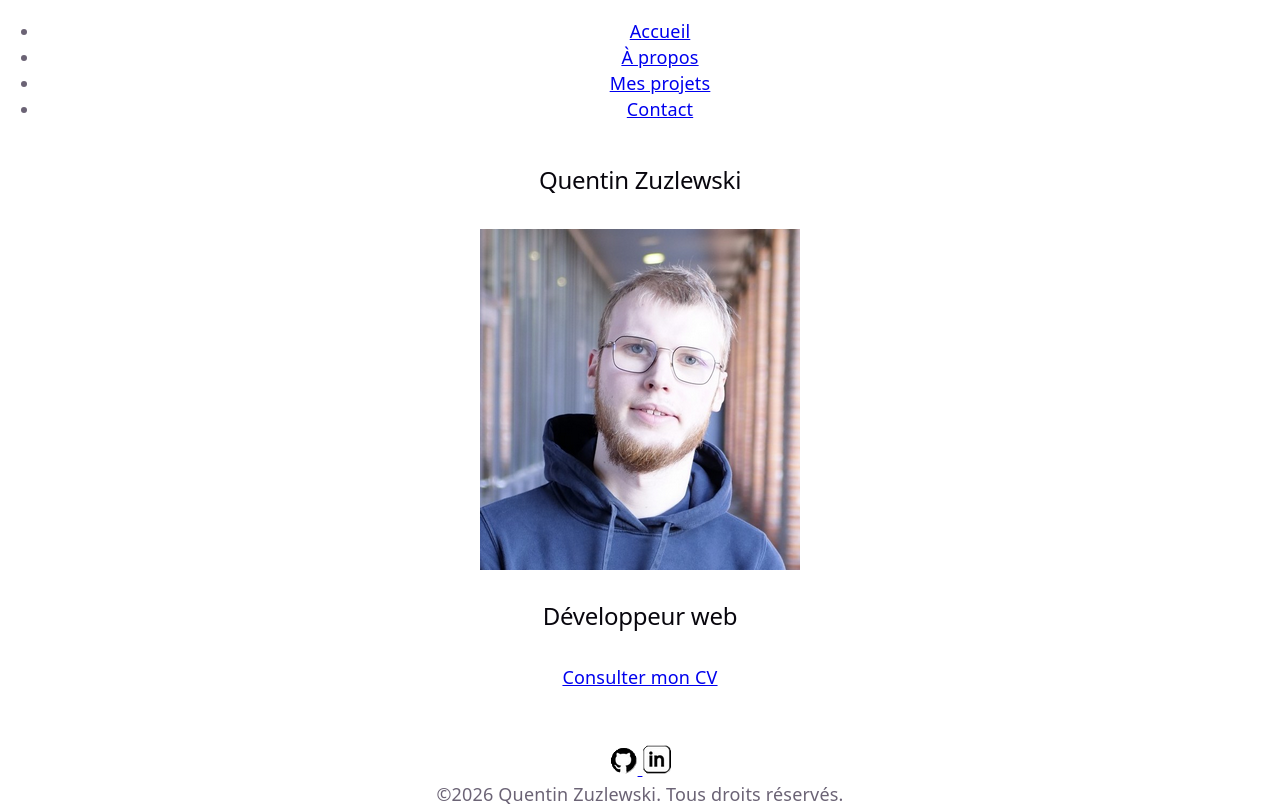
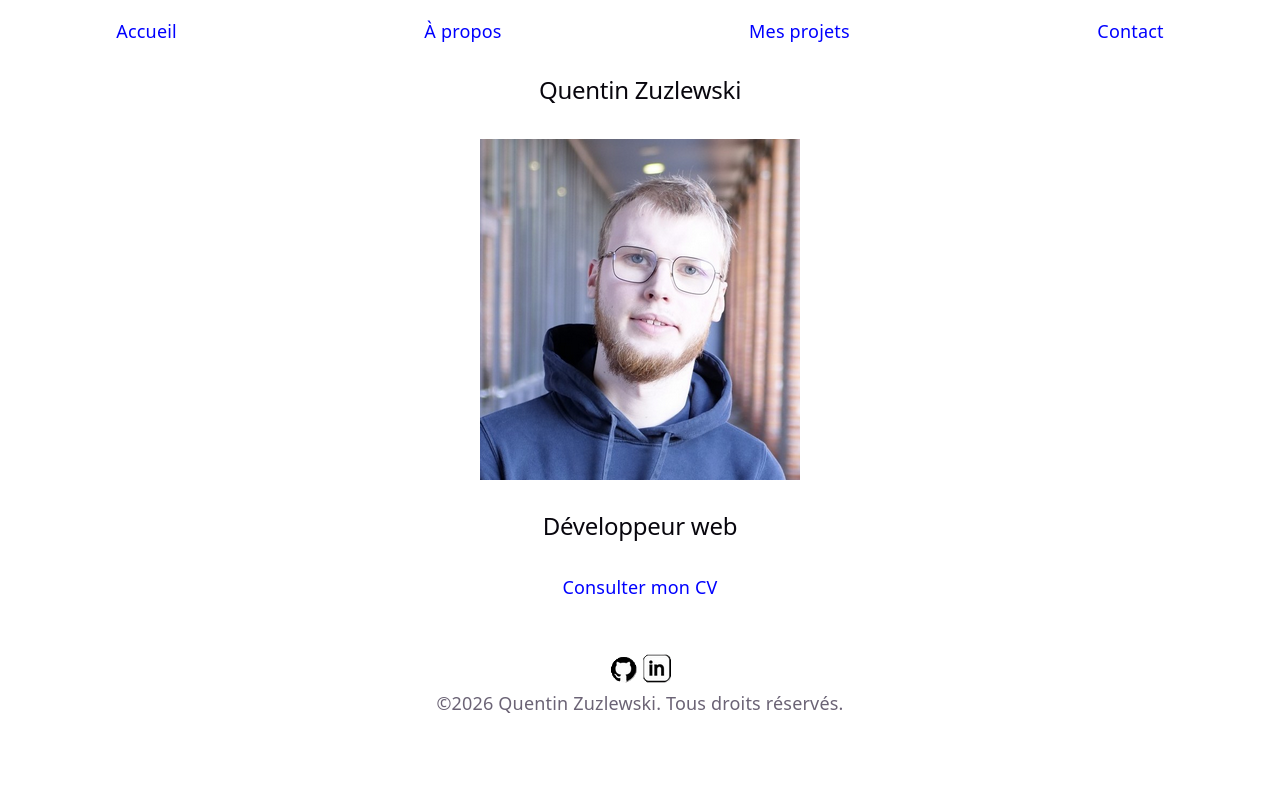
Before and after one commit to QuentinC26/Mon-Portofolio, a React (Vite) app in the folder front-end/: page / in a window 1280 px wide. Built offline with nearby package versions, Linux system fonts and the light colour scheme.

Commit message:
i remove all content of files and i add the root, a, nav, ul and li class

```diff
--- a/front-end/src/pages/App.css
+++ b/front-end/src/pages/App.css
@@ -1,184 +1,30 @@
-.counter {
-  font-size: 16px;
-  padding: 5px 10px;
-  border-radius: 5px;
-  color: var(--accent);
-  background: var(--accent-bg);
-  border: 2px solid transparent;
-  transition: border-color 0.3s;
-  margin-bottom: 24px;
-
-  &:hover {
-    border-color: var(--accent-border);
-  }
-  &:focus-visible {
-    outline: 2px solid var(--accent);
-    outline-offset: 2px;
-  }
+#root{
+  text-align: center;
+  background-color: rgb(255, 255, 255);
+  padding: 50px;
 }
 
-.hero {
-  position: relative;
-
-  .base,
-  .framework,
-  .vite {
-    inset-inline: 0;
-    margin: 0 auto;
-  }
-
-  .base {
-    width: 170px;
-    position: relative;
-    z-index: 0;
-  }
-
-  .framework,
-  .vite {
-    position: absolute;
-  }
-
-  .framework {
-    z-index: 1;
-    top: 34px;
-    height: 28px;
-    transform: perspective(2000px) rotateZ(300deg) rotateX(44deg) rotateY(39deg)
-      scale(1.4);
-  }
-
-  .vite {
-    z-index: 0;
-    top: 107px;
-    height: 26px;
-    width: auto;
-    transform: perspective(2000px) rotateZ(300deg) rotateX(40deg) rotateY(39deg)
-      scale(0.8);
-  }
+a {
+  text-decoration: none;
+  color: blue;
 }
 
-#center {
-  display: flex;
-  flex-direction: column;
-  gap: 25px;
-  place-content: center;
-  place-items: center;
-  flex-grow: 1;
-
-  @media (max-width: 1024px) {
-    padding: 32px 20px 24px;
-    gap: 18px;
-  }
+nav{
+  position: fixed;
+  top: 0;
+  left: 0;
+  width: 100%;
+  z-index: 50;
 }
 
-#next-steps {
-  display: flex;
-  border-top: 1px solid var(--border);
-  text-align: left;
-
-  & > div {
-    flex: 1 1 0;
-    padding: 32px;
-    @media (max-width: 1024px) {
-      padding: 24px 20px;
-    }
-  }
-
-  .icon {
-    margin-bottom: 16px;
-    width: 22px;
-    height: 22px;
-  }
-
-  @media (max-width: 1024px) {
-    flex-direction: column;
-    text-align: center;
-  }
+ul{
+  margin: 20;
+  padding: 0;
+  display:flex;
+  gap: 15px;
+  list-style: none;
 }
 
-#docs {
-  border-right: 1px solid var(--border);
-
-  @media (max-width: 1024px) {
-    border-right: none;
-    border-bottom: 1px solid var(--border);
-  }
+li{
+  margin: auto;
 }
-
-#next-steps ul {
-  list-style: none;
-  padding: 0;
-  display: flex;
-  gap: 8px;
-  margin: 32px 0 0;
-
-  .logo {
-    height: 18px;
-  }
-
-  a {
-    color: var(--text-h);
-    font-size: 16px;
-    border-radius: 6px;
-    background: var(--social-bg);
-    display: flex;
-    padding: 6px 12px;
-    align-items: center;
-    gap: 8px;
-    text-decoration: none;
-    transition: box-shadow 0.3s;
-
-    &:hover {
-      box-shadow: var(--shadow);
-    }
-    .button-icon {
-      height: 18px;
-      width: 18px;
-    }
-  }
-
-  @media (max-width: 1024px) {
-    margin-top: 20px;
-    flex-wrap: wrap;
-    justify-content: center;
-
-    li {
-      flex: 1 1 calc(50% - 8px);
-    }
-
-    a {
-      width: 100%;
-      justify-content: center;
-      box-sizing: border-box;
-    }
-  }
-}
-
-#spacer {
-  height: 88px;
-  border-top: 1px solid var(--border);
-  @media (max-width: 1024px) {
-    height: 48px;
-  }
-}
-
-.ticks {
-  position: relative;
-  width: 100%;
-
-  &::before,
-  &::after {
-    content: '';
-    position: absolute;
-    top: -4.5px;
-    border: 5px solid transparent;
-  }
-
-  &::before {
-    left: 0;
-    border-left-color: var(--border);
-  }
-  &::after {
-    right: 0;
-    border-right-color: var(--border);
-  }
-}
```
